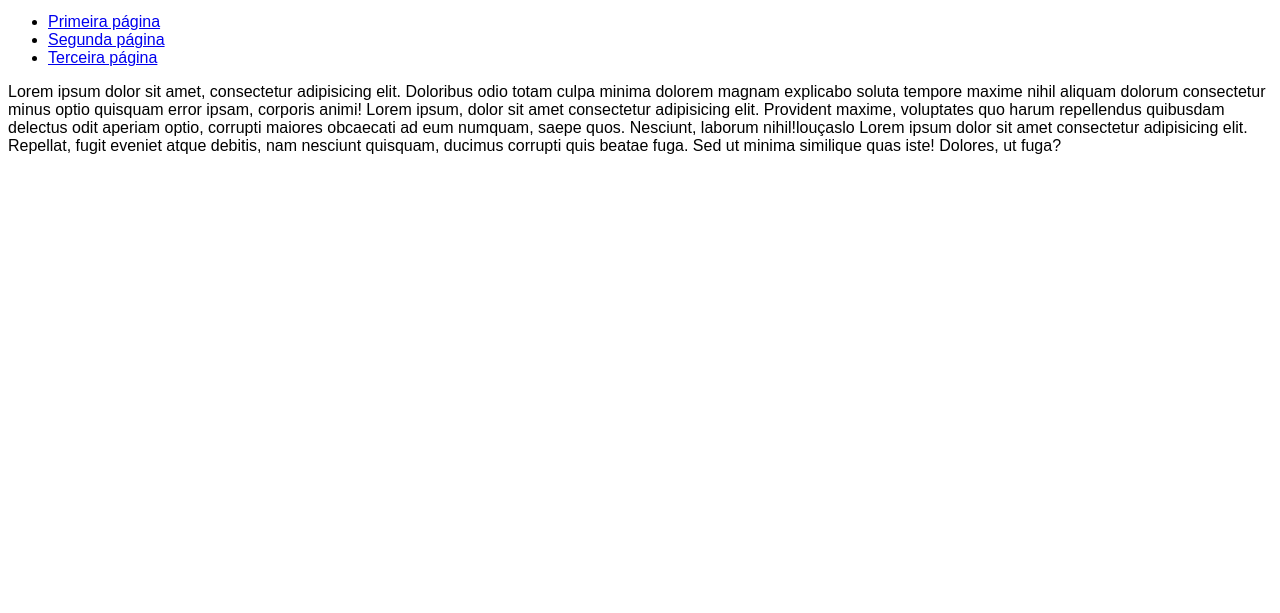
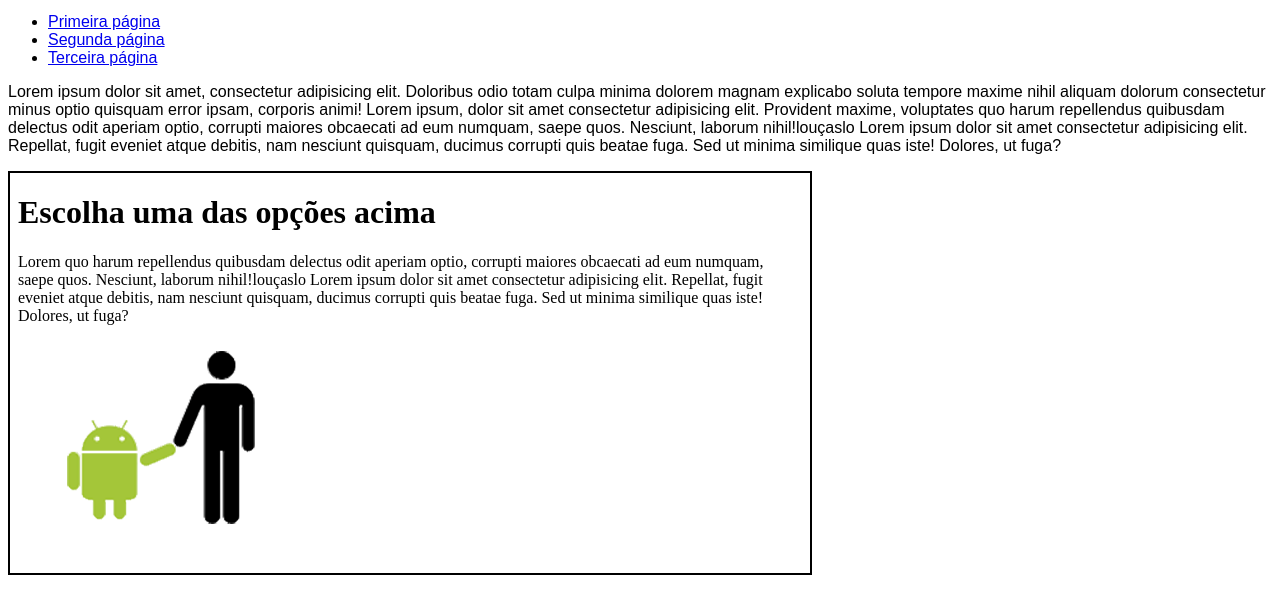
Before and after one commit to MatheusCamb/HTML-CSS, a plain HTML site: page exercicios/ex024/iframe003.html in a window 1280 px wide. Shown: the part 155-768 px from the top of the page. Drawn offline with Linux system fonts and the light colour scheme.

Commit message:
exercicio iframe03

```diff
--- a/exercicios/ex024/iframe003.html
+++ b/exercicios/ex024/iframe003.html
@@ -10,8 +10,9 @@
         }
 
         iframe {
-            width: 95vm;
-            border: 2ox solid black;
+            width: 100vh;
+            height: 50vh;
+            border: 2px solid black;
         }
     </style>
 
@@ -28,7 +29,7 @@
 
     <p>Lorem ipsum dolor sit amet, consectetur adipisicing elit. Doloribus odio totam culpa minima dolorem magnam explicabo soluta tempore maxime nihil aliquam dolorum consectetur minus optio quisquam error ipsam, corporis animi! Lorem ipsum, dolor sit amet consectetur adipisicing elit. Provident maxime, voluptates quo harum repellendus quibusdam delectus odit aperiam optio, corrupti maiores obcaecati ad eum numquam, saepe quos. Nesciunt, laborum nihil!louçaslo Lorem ipsum dolor sit amet consectetur adipisicing elit. Repellat, fugit eveniet atque debitis, nam nesciunt quisquam, ducimus corrupti quis beatae fuga. Sed ut minima similique quas iste! Dolores, ut fuga?</p>
 
-    <iframe src="" frameborder="0" name="frame">
+    <iframe id="tela" name="frame" srcdoc="<h1>Escolha uma das opções acima</h1><p> Lorem  quo harum repellendus quibusdam delectus odit aperiam optio, corrupti maiores obcaecati ad eum numquam, saepe quos. Nesciunt, laborum nihil!louçaslo Lorem ipsum dolor sit amet consectetur adipisicing elit. Repellat, fugit eveniet atque debitis, nam nesciunt quisquam, ducimus corrupti quis beatae fuga. Sed ut minima similique quas iste! Dolores, ut fuga? </p> <img src='bugdroid.png'>">
         <p>Infelizmente seu navegador não é compativel com isso.</p>
     </iframe>
 </body>
```
Also changed, not shown: exercicios/ex024/bugdroid.png (added).
